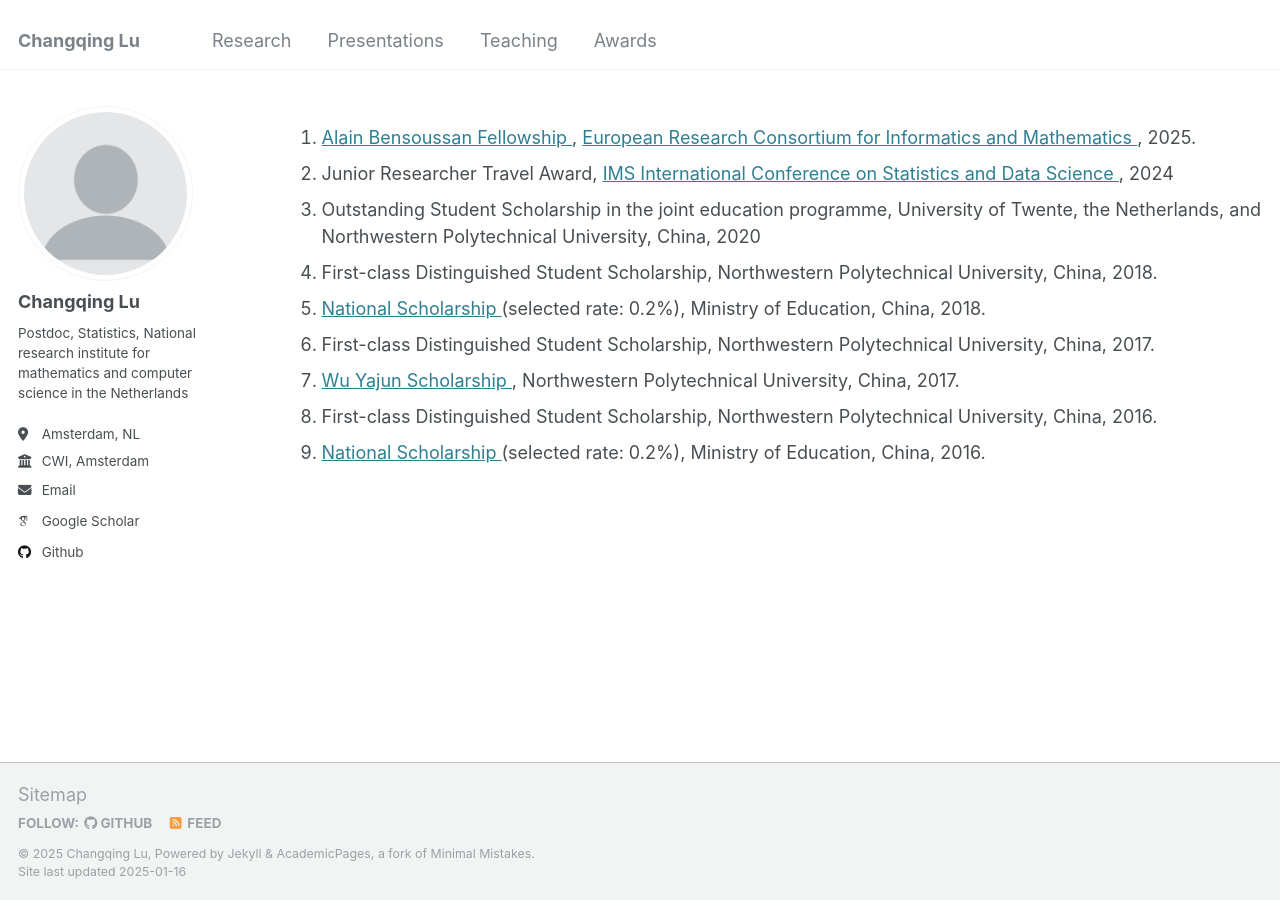
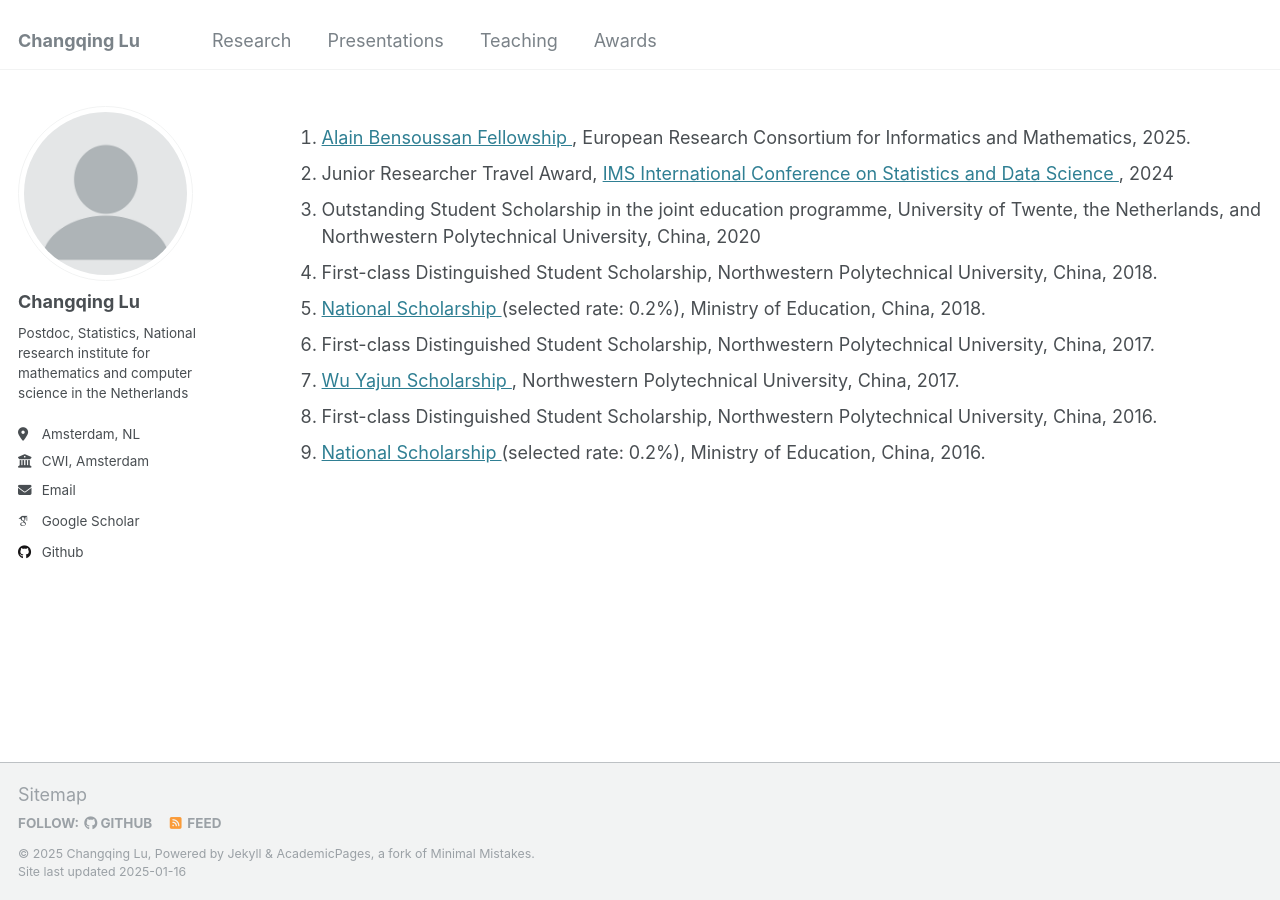
Before and after one commit to Bobby-Lu/Bobby-Lu.github.io, a Jekyll site: the page built from _pages/awards.html, in a window 1280 px wide. Built offline with Jekyll 4.4.1, drawn with Linux system fonts in a browser that asks for light colours; some web fonts are replaced; part of the change alters nothing that is shown.

```diff
--- a/_pages/awards.html
+++ b/_pages/awards.html
@@ -12,9 +12,7 @@ author_profile: true
       <a href="https://fellowship.ercim.eu">
       Alain Bensoussan Fellowship
       </a>,
-      <a href="https://www.ercim.eu">
-      European Research Consortium for Informatics and Mathematics
-      </a>, 2025.
+      European Research Consortium for Informatics and Mathematics, 2025.
     </li>
 
     <li>
```
